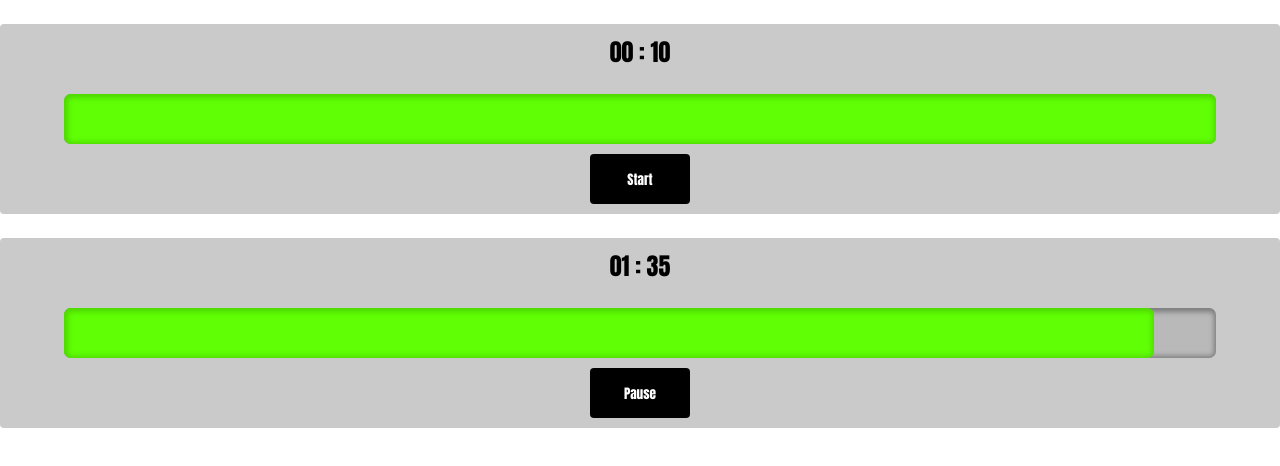
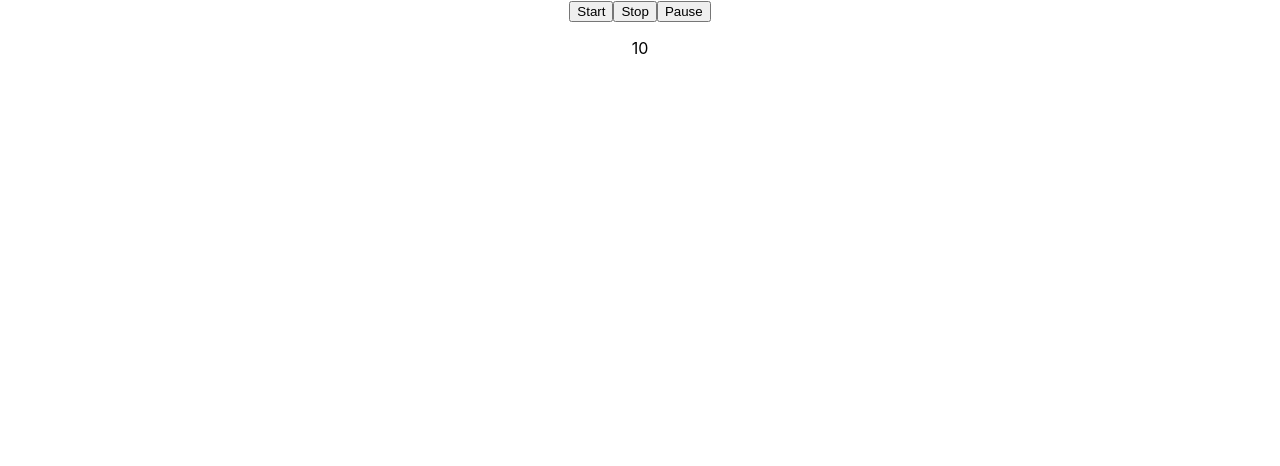
Before and after one commit to livanska/LoginPage, a React (Create React App) app: page / in a window 1280 px wide. Shown: the top 466 px of the page. Built offline with nearby package versions, Linux system fonts and the light colour scheme.

Commit message:
Changed timer logic to custom hook

```diff
--- a/src/App.tsx
+++ b/src/App.tsx
@@ -1,16 +1,13 @@
 import React from 'react';
 import Pagination from './Components/Pagination/Pagination';
 import Timer from './Components/Timer/Timer';
+import useTimer from './Components/useTimer';
 import './App.css';
 
 function App() {
   return (
     <div className='App'>
-      <Timer
-        time={10} //sec
-        step={500} //ms
-      ></Timer>
-      <Timer time={100} autostart={true} step={90}></Timer>
+      <Timer />
     </div>
   );
 }
--- a/src/Components/Timer/Timer.tsx
+++ b/src/Components/Timer/Timer.tsx
@@ -1,5 +1,7 @@
 import React, { useEffect, useState } from 'react';
+import useTimer from '../useTimer';
 import { formatString } from './Helper';
+
 import css from './Timer.module.scss';
 interface TimerProps {
   time: number;
@@ -11,47 +13,14 @@ interface TimerProps {
   onTimePause?(): void;
 }
 
-function Timer({ time, autostart, step }: TimerProps) {
-  const [currentTime, setCurrentTime] = useState<number>(time);
-  const [isWorking, setIsWorking] = useState<boolean>(autostart ?? false);
-
-  const handleTick = () => {
-    currentTime >= step / 1000 ? setCurrentTime(currentTime - step / 1000) : handleEnd();
-  };
-
-  const handleEnd = () => {
-    setCurrentTime(0);
-    setIsWorking(false);
-  };
-
-  const handleBtnClick = () => {
-    if (currentTime !== 0) setIsWorking(!isWorking);
-    else {
-      setCurrentTime(time);
-      setIsWorking(true);
-    }
-  };
-
-  useEffect(() => {
-    if (isWorking) {
-      const timer = setInterval(() => {
-        if (currentTime > 0) handleTick();
-        else {
-          clearInterval(timer);
-          handleEnd();
-        }
-      }, step);
-      return () => clearInterval(timer);
-    }
-  }, [isWorking, currentTime]);
-
+function Timer() {
+  const { time, startTimer, stopTimer, pauseTimer, isPaused, isFinished } = useTimer(10);
   return (
-    <div className={css.container}>
-      <p className={css.timeText}>{formatString(currentTime)}</p>
-      <progress className={css.progress} max={time} value={currentTime}></progress>
-      <button className={css.button} onClick={() => handleBtnClick()}>
-        {currentTime === 0 ? 'Restart' : isWorking ? 'Pause' : 'Start'}
-      </button>
+    <div>
+      <button onClick={startTimer}>Start</button>
+      <button onClick={stopTimer}>Stop</button>
+      <button onClick={pauseTimer}>Pause</button>
+      <p>{time}</p>
     </div>
   );
 }
--- /dev/null
+++ b/src/Components/useTimer.ts
@@ -0,0 +1,57 @@
+import { useEffect, useRef, useState } from 'react';
+
+// const {
+//   time,
+//   startTimer,
+//   stopTimer,
+//   pauseTimer,
+//   isPaused,
+//   isFinished
+// } = useTimer(20)
+
+const useTimer = (initialTime: number) => {
+  const [time, setTime] = useState<number>(initialTime);
+  const timer = useRef<NodeJS.Timeout | null>(null);
+  const [isPaused, setIsPaused] = useState<boolean>(false);
+  const [isFinished, setIsFinished] = useState<boolean>(false);
+
+  const startTimer = () => {
+    setIsFinished(false);
+    setIsPaused(false);
+    timer.current = setInterval(() => {
+      setTime(prevTime => prevTime - 1);
+    }, 1000);
+  };
+
+  useEffect(() => {
+    if (time <= 0) {
+      setIsFinished(true);
+      clearInterval(timer.current!);
+      timer.current = null;
+    }
+  }, [time]);
+
+  const pauseTimer = () => {
+    setIsPaused(!isPaused);
+    clearInterval(timer.current!);
+    timer.current = null;
+  };
+
+  const stopTimer = () => {
+    setIsPaused(false);
+    setIsFinished(false);
+    setTime(initialTime);
+    clearInterval(timer.current!);
+  };
+
+  return {
+    time,
+    startTimer,
+    stopTimer,
+    pauseTimer,
+    isPaused,
+    isFinished
+  };
+};
+
+export default useTimer;
```
